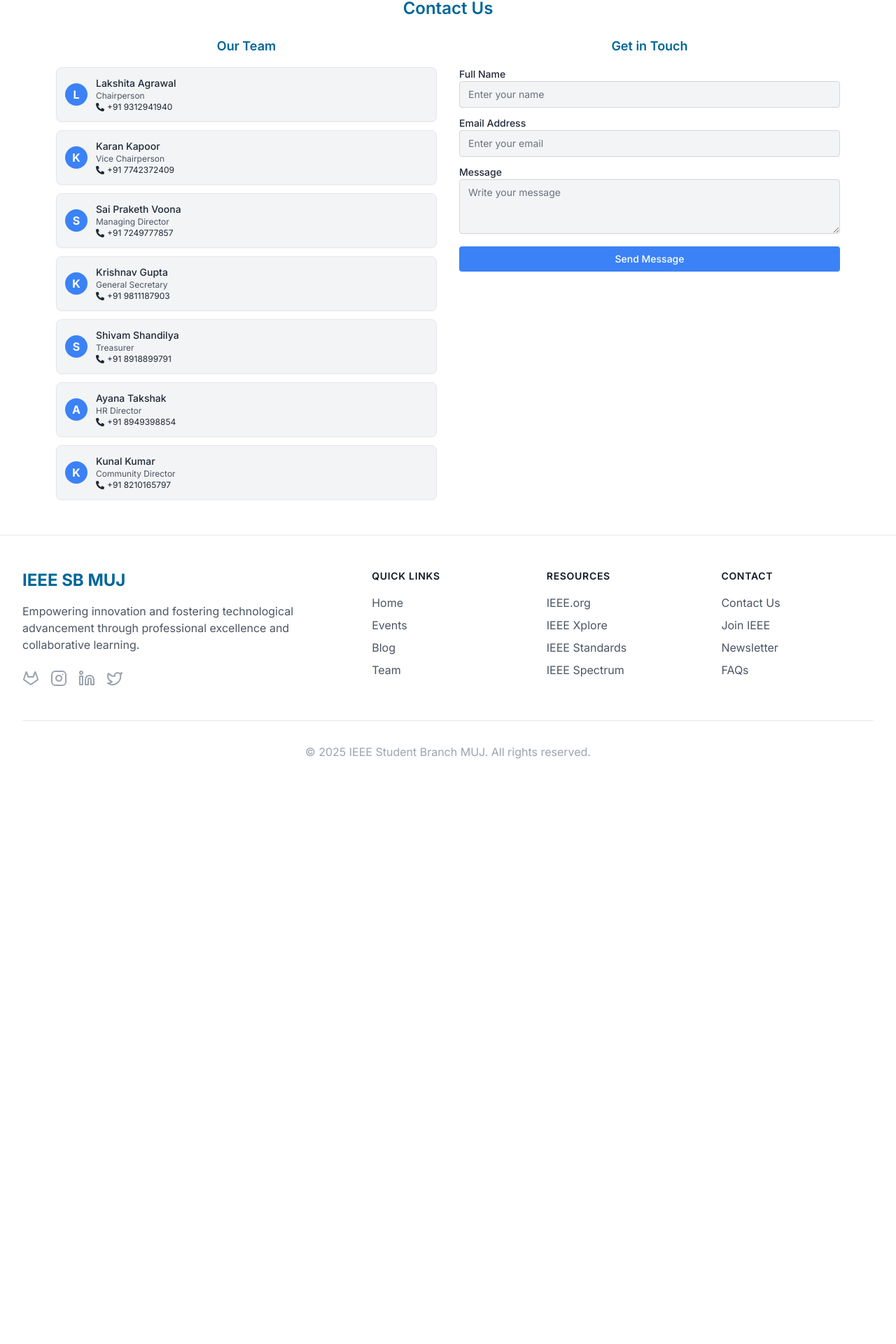
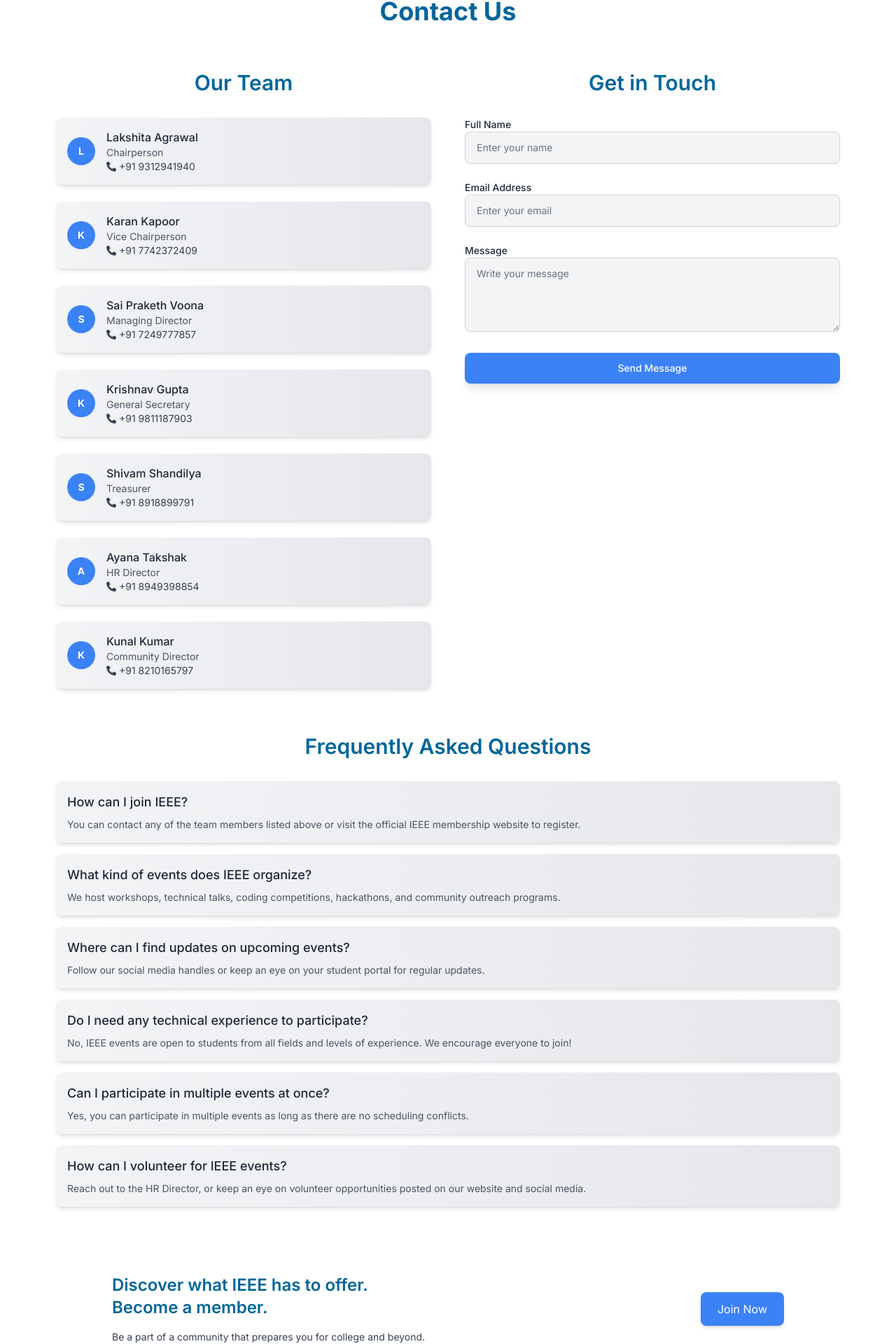
Before and after one commit to slyeet03/IEEE-SB-Website, a React (Vite) app: page /contact in a window 1280 px wide. Shown: the part 116-2036 px from the top of the page at 70% size. Before the commit the page ends 1250 px from the top, so only its background shows below. Built offline with nearby package versions, Linux system fonts and the light colour scheme.

Commit message:
updated contact and societies for better visibility

```diff
--- a/src/components/Contact.jsx
+++ b/src/components/Contact.jsx
@@ -5,16 +5,17 @@
 const Contact = () => {
   return (
     <div className="min-h-screen bg-white dark:bg-gray-900 transition-colors duration-300 py-8 px-4 lg:px-20 text-gray-800 dark:text-gray-200">
-      <h1 className="text-2xl font-semibold text-center mb-6 text-ieee-blue dark:text-ieee-light">
+      <h1 className="text-4xl font-bold text-center mb-16 text-ieee-blue dark:text-ieee-light">
         Contact Us
       </h1>
 
-      <div className="grid grid-cols-1 lg:grid-cols-2 gap-8">
-        <div className="space-y-4">
-          <h2 className="text-lg font-semibold text-center text-ieee-blue dark:text-ieee-light">
+      <div className="grid grid-cols-1 lg:grid-cols-2 gap-12">
+        {/* Team Section */}
+        <div className="space-y-8">
+          <h2 className="text-3xl font-semibold text-center text-ieee-blue dark:text-ieee-light">
             Our Team
           </h2>
-          <div className="space-y-3">
+          <div className="space-y-6">
             {[
               { name: "Lakshita Agrawal", role: "Chairperson", phone: "+91 9312941940" },
               { name: "Karan Kapoor", role: "Vice Chairperson", phone: "+91 7742372409" },
@@ -24,30 +25,40 @@
               { name: "Ayana Takshak", role: "HR Director", phone: "+91 8949398854" },
               { name: "Kunal Kumar", role: "Community Director", phone: "+91 8210165797" },
             ].map(({ name, role, phone }) => (
-              <div
+              <motion.div
                 key={name}
-                className="flex items-center space-x-3 p-3 bg-gray-100 dark:bg-gray-800 rounded-lg border border-gray-200 dark:border-gray-700 shadow-sm"
+                className="flex items-center space-x-4 p-4 rounded-lg bg-gradient-to-r from-gray-100 to-gray-200 dark:from-gray-800 dark:to-gray-700 shadow-md transform transition-transform hover:scale-105"
               >
-                <div className="w-8 h-8 flex-shrink-0 rounded-full bg-blue-500 text-white text-center flex items-center justify-center font-bold">
+                {/* Avatar */}
+                <div className="w-10 h-10 flex-shrink-0 rounded-full bg-blue-500 text-white flex items-center justify-center font-bold text-sm">
                   {name.charAt(0)}
                 </div>
+
+                {/* Info */}
                 <div className="flex-1">
-                  <p className="text-sm font-medium">{name}</p>
-                  <p className="text-xs text-gray-600 dark:text-gray-400">{role}</p>
-                  <div className="flex items-center space-x-1 text-xs">
+                  <p className="text-base font-medium">{name}</p>
+                  <p className="text-sm text-gray-600 dark:text-gray-400">{role}</p>
+                  <a
+                    href={`tel:${phone}`}
+                    className="flex items-center space-x-1 text-sm text-gray-700 dark:text-gray-300 hover:underline"
+                    aria-label={`Call ${name}`}
+                  >
                     <FaPhoneAlt />
                     <span>{phone}</span>
+                  </a>
                 </div>
-                </div>
-              </div>
+              </motion.div>
             ))}
           </div>
         </div>
-        <div className="space-y-4">
-          <h2 className="text-lg font-semibold text-center text-ieee-blue dark:text-ieee-light">
+
+        {/* Contact Form */}
+        <div className="space-y-8">
+          <h2 className="text-3xl font-semibold text-center text-ieee-blue dark:text-ieee-light">
             Get in Touch
           </h2>
-          <form className="space-y-3">
+          <form className="space-y-6" autoComplete="on">
+            {/* Name Input */}
             <div>
               <label htmlFor="name" className="block text-sm font-medium">
                 Full Name
@@ -56,9 +67,12 @@
                 type="text"
                 id="name"
                 placeholder="Enter your name"
-                className="w-full px-3 py-2 text-sm rounded border border-gray-300 dark:border-gray-600 bg-gray-100 dark:bg-gray-700 focus:outline-none focus:ring-1 focus:ring-blue-500"
+                className="w-full px-4 py-3 text-sm rounded-lg border border-gray-300 dark:border-gray-600 bg-gray-100 dark:bg-gray-700 shadow-sm focus:outline-none focus:ring-2 focus:ring-blue-500"
+                required
               />
             </div>
+
+            {/* Email Input */}
             <div>
               <label htmlFor="email" className="block text-sm font-medium">
                 Email Address
@@ -67,31 +81,116 @@
                 type="email"
                 id="email"
                 placeholder="Enter your email"
-                className="w-full px-3 py-2 text-sm rounded border border-gray-300 dark:border-gray-600 bg-gray-100 dark:bg-gray-700 focus:outline-none focus:ring-1 focus:ring-blue-500"
+                className="w-full px-4 py-3 text-sm rounded-lg border border-gray-300 dark:border-gray-600 bg-gray-100 dark:bg-gray-700 shadow-sm focus:outline-none focus:ring-2 focus:ring-blue-500"
+                required
               />
             </div>
+
+            {/* Message Input */}
             <div>
               <label htmlFor="message" className="block text-sm font-medium">
                 Message
               </label>
               <textarea
                 id="message"
-                rows="3"
+                rows="4"
                 placeholder="Write your message"
-                className="w-full px-3 py-2 text-sm rounded border border-gray-300 dark:border-gray-600 bg-gray-100 dark:bg-gray-700 focus:outline-none focus:ring-1 focus:ring-blue-500"
+                className="w-full px-4 py-3 text-sm rounded-lg border border-gray-300 dark:border-gray-600 bg-gray-100 dark:bg-gray-700 shadow-sm focus:outline-none focus:ring-2 focus:ring-blue-500"
+                required
               ></textarea>
             </div>
-            <div>
+
+            {/* Submit Button */}
             <motion.button
               type="submit"
-                className="w-full py-2 text-sm font-medium rounded bg-blue-500 text-white hover:bg-blue-600 focus:outline-none focus:ring-2 focus:ring-blue-500"
+              className="w-full py-3 text-sm font-medium rounded-lg bg-blue-500 text-white shadow-lg transform transition-transform hover:scale-105 focus:outline-none focus:ring-2 focus:ring-blue-500"
               whileTap={{ scale: 0.95 }}
             >
               Send Message
             </motion.button>
-            </div>
           </form>
         </div>
+      </div>
+
+      {/* FAQ Section */}
+      <div className="mt-16 space-y-8">
+        <h2 className="text-3xl font-semibold text-center text-ieee-blue dark:text-ieee-light">
+          Frequently Asked Questions
+        </h2>
+
+        <div className="space-y-4">
+          {[
+            {
+              question: "How can I join IEEE?",
+              answer:
+                "You can contact any of the team members listed above or visit the official IEEE membership website to register.",
+            },
+            {
+              question: "What kind of events does IEEE organize?",
+              answer:
+                "We host workshops, technical talks, coding competitions, hackathons, and community outreach programs.",
+            },
+            {
+              question: "Where can I find updates on upcoming events?",
+              answer:
+                "Follow our social media handles or keep an eye on your student portal for regular updates.",
+            },
+            {
+              question: "Do I need any technical experience to participate?",
+              answer:
+                "No, IEEE events are open to students from all fields and levels of experience. We encourage everyone to join!",
+            },
+            {
+              question: "Can I participate in multiple events at once?",
+              answer:
+                "Yes, you can participate in multiple events as long as there are no scheduling conflicts.",
+            },
+            {
+              question: "How can I volunteer for IEEE events?",
+              answer:
+                "Reach out to the HR Director, or keep an eye on volunteer opportunities posted on our website and social media.",
+            },
+          ].map(({ question, answer }, idx) => (
+            <motion.div
+              key={idx}
+              className="p-4 rounded-lg bg-gradient-to-r from-gray-100 to-gray-200 dark:from-gray-800 dark:to-gray-700 shadow-md transform transition-transform hover:scale-105"
+              initial={{ opacity: 0 }}
+              animate={{ opacity: 1 }}
+              transition={{ duration: 0.4, delay: idx * 0.1 }}
+            >
+              <div>
+                <h3 className="font-medium text-lg">{question}</h3>
+              </div>
+
+              <motion.div
+                className="mt-2 text-sm text-gray-600 dark:text-gray-400 opacity-100 transition-opacity duration-300"
+                initial={{ opacity: 0 }}
+                animate={{ opacity: 1 }}
+                transition={{ duration: 0.3 }}
+              >
+                <p>{answer}</p>
+              </motion.div>
+            </motion.div>
+          ))}
+        </div>
+      </div>
+
+      {/* Final Section without BG */}
+      <div className="mt-16 flex justify-between items-center py-8 px-4 lg:px-20">
+        <div className="text-gray-900 dark:text-gray-100 max-w-md space-y-4">
+          <h3 className="text-2xl font-semibold text-ieee-blue dark:text-ieee-light">
+            Discover what IEEE has to offer. Become a member.
+          </h3>
+          <p className="text-sm text-gray-700 dark:text-gray-300">
+            Be a part of a community that prepares you for college and beyond.
+          </p>
+        </div>
+        <motion.button
+          className="py-3 px-6 bg-blue-500 text-white rounded-lg shadow-md transform transition-transform hover:scale-105"
+          whileTap={{ scale: 0.95 }}
+        >
+          Join Now
+        </motion.button>
       </div>
     </div>
   );
--- a/src/components/Societies.jsx
+++ b/src/components/Societies.jsx
@@ -35,19 +35,19 @@
   ];
 
   return (
-    <div className="min-h-screen bg-white dark:bg-ieee-dark py-16 px-8 lg:px-24">
-      <h1 className="text-4xl font-extrabold text-center text-ieee-blue dark:text-ieee-light mb-20">
+    <div className="min-h-screen bg-white dark:bg-ieee-dark py-12 px-6 lg:px-20">
+      <h1 className="text-3xl font-extrabold text-center text-ieee-blue dark:text-ieee-light mb-16">
         Our Societies
       </h1>
-      <div className="space-y-28">
+      <div className="space-y-24">
         {societies.map((society, index) => (
           <div
             key={index}
-            className={`flex flex-col lg:flex-row items-center gap-16 ${
+            className={`flex flex-col lg:flex-row items-center gap-12 ${
               index % 2 === 1 ? "lg:flex-row-reverse" : ""
             }`}
           >
-            {/* Image Container: Background only in Dark Mode */}
+            {/* Image Container */}
             <div className="w-full max-w-md lg:max-w-sm">
               <div className="dark:bg-gray-800 dark:p-4 dark:rounded-lg">
                 <img
@@ -60,13 +60,13 @@
 
             {/* Content */}
             <div className="flex-grow space-y-6">
-              <h2 className="text-3xl font-bold text-ieee-blue dark:text-ieee-light">
+              <h2 className="text-2xl font-semibold text-ieee-blue dark:text-ieee-light">
                 {society.name}
               </h2>
               {society.description.map((paragraph, i) => (
                 <p
                   key={i}
-                  className="text-gray-700 dark:text-gray-300 text-lg leading-relaxed"
+                  className="text-gray-700 dark:text-gray-300 text-base leading-relaxed"
                 >
                   {paragraph}
                 </p>
```
Also changed, not shown: src/assets/ieeecsd.png (added). Lines whose indentation alone changed are shown as unchanged.
